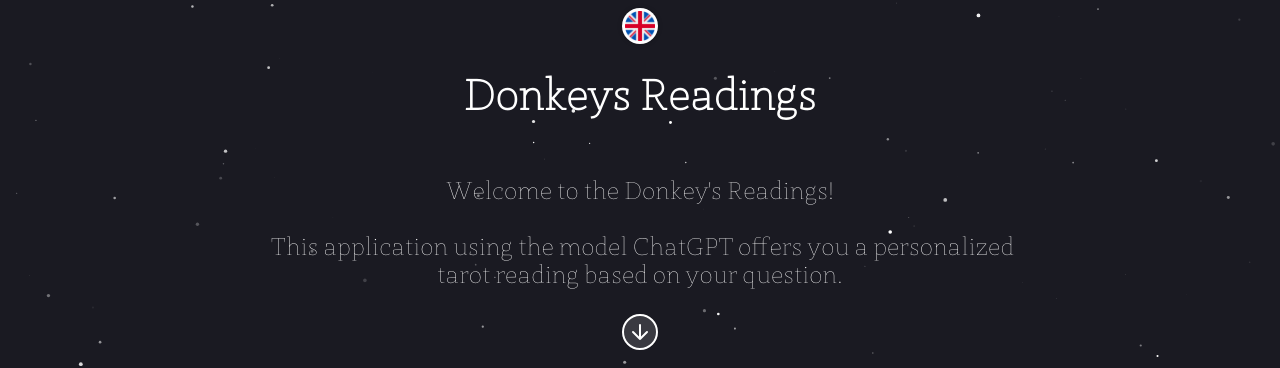
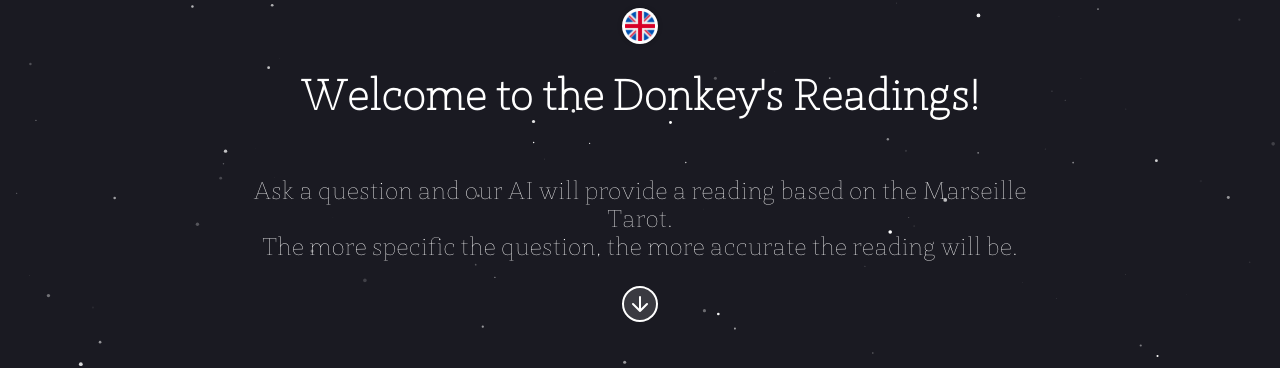
Before and after one commit to I-lander/donkeysReadings, a Next.js app: page / in a window 1280 px wide. Shown: the part 238-606 px from the top of the page. Built offline with nearby package versions, Linux system fonts and the light colour scheme.

Commit message:
update texts

```diff
--- a/public/constants/constants.js
+++ b/public/constants/constants.js
@@ -1,8 +1,11 @@
-const INTRODUCTION = { en: "Donkeys Readings", fr: "Bienvenue dans les Lectures de l'Ane !" };
+const INTRODUCTION = {
+  en: "Welcome to the Donkey's Readings!",
+  fr: "Bienvenue dans les Lectures de l'Ane !",
+};
 const DESCRIPTION = {
-  en: "Welcome to the Donkey's Readings!\r\n\r\n This application using the model ChatGPT offers you a personalized tarot reading based on your question.",
-  fr: "Cette application utilisant le modèle ChatGPT vous propose un tirage personnalisé basée sur votre question.",
+  en: "Ask a question and our AI will provide a reading based on the Marseille Tarot.\r\nThe more specific the question, the more accurate the reading will be.",
+  fr: "Posez une question et notre IA vous proposera un tirage basé sur le tarot de Marseille.\r\nPlus la question sera précise, plus la lecture le sera.",
 };
-const PLACEHOLDER = {en: "Your question", fr: "Votre question"}
+const PLACEHOLDER = { en: "Your question", fr: "Votre question" };
 
 export { INTRODUCTION, DESCRIPTION, PLACEHOLDER };
```
